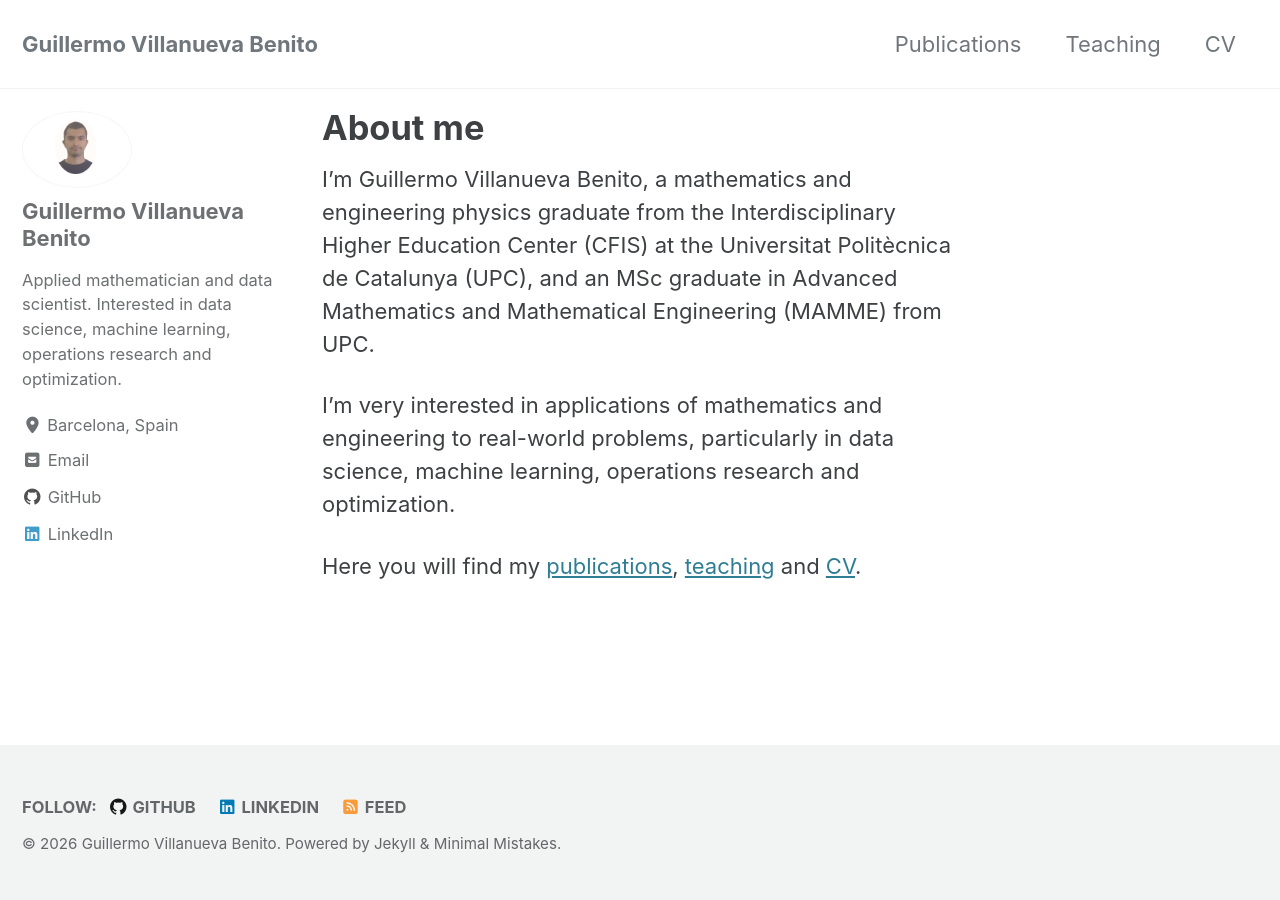
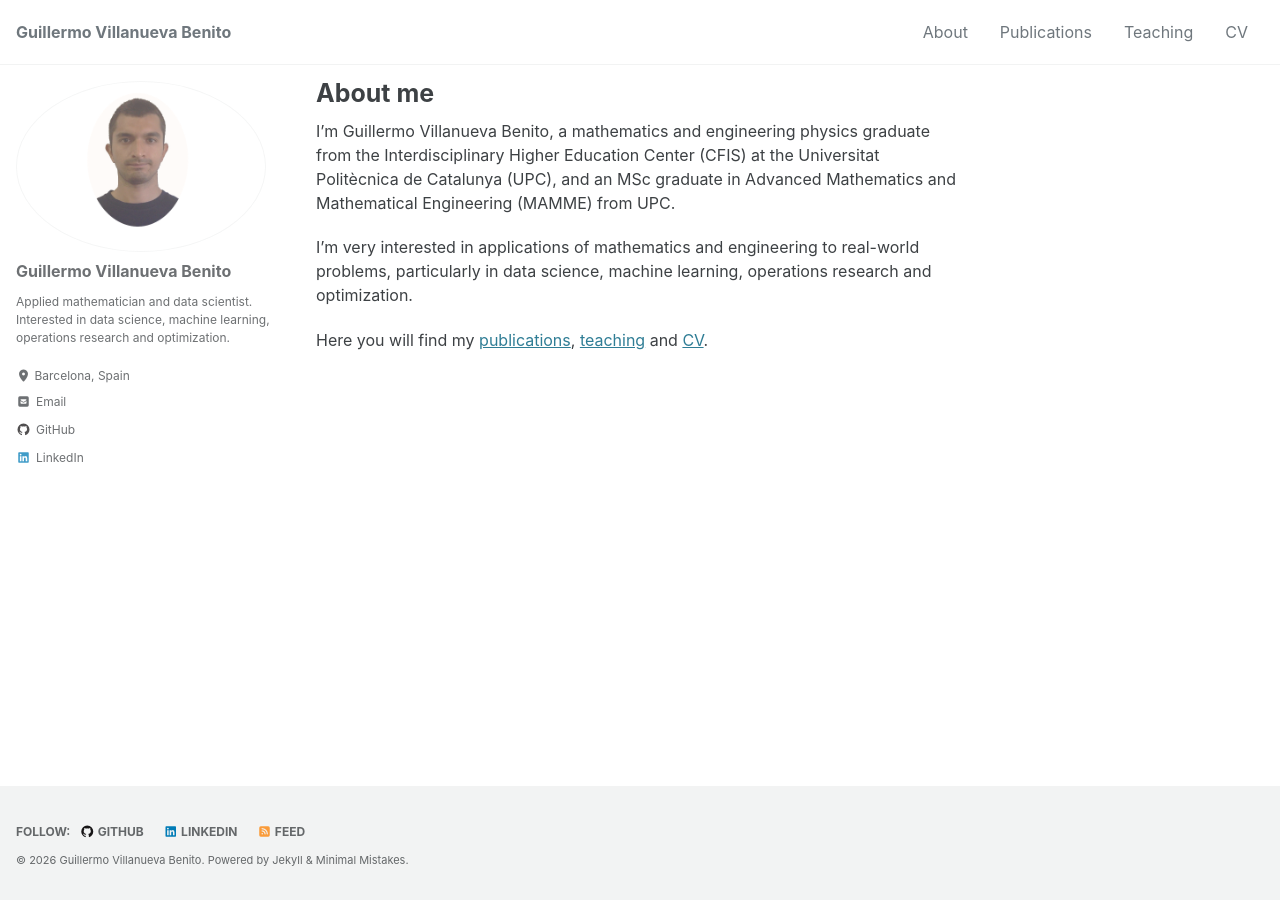
Before and after one commit to guillermovillanuevabenito/guillermovillanuevabenito.github.io, a Jekyll site: the page built from index.md, in a window 1280 px wide. Built offline with Jekyll 4.4.1, drawn with Linux system fonts in a browser that asks for light colours; cached includes are drawn as plain includes.

Commit message:
Smaller base font, bigger avatar, About back in the menu

```diff
--- a/_data/navigation.yml
+++ b/_data/navigation.yml
@@ -1,4 +1,6 @@
 main:
+  - title: "About"
+    url: /
   - title: "Publications"
     url: /publications/
   - title: "Teaching"
--- a/assets/css/main.scss
+++ b/assets/css/main.scss
@@ -6,3 +6,12 @@
 
 @import "minimal-mistakes/skins/{{ site.minimal_mistakes_skin | default: 'default' }}";
 @import "minimal-mistakes";
+
+/* Site tweaks */
+html {
+  font-size: 16px; // keep the theme's base size on large screens too (theme scales up to 22px)
+}
+
+.author__avatar img {
+  max-width: 250px; // theme default: 175px
+}
```
